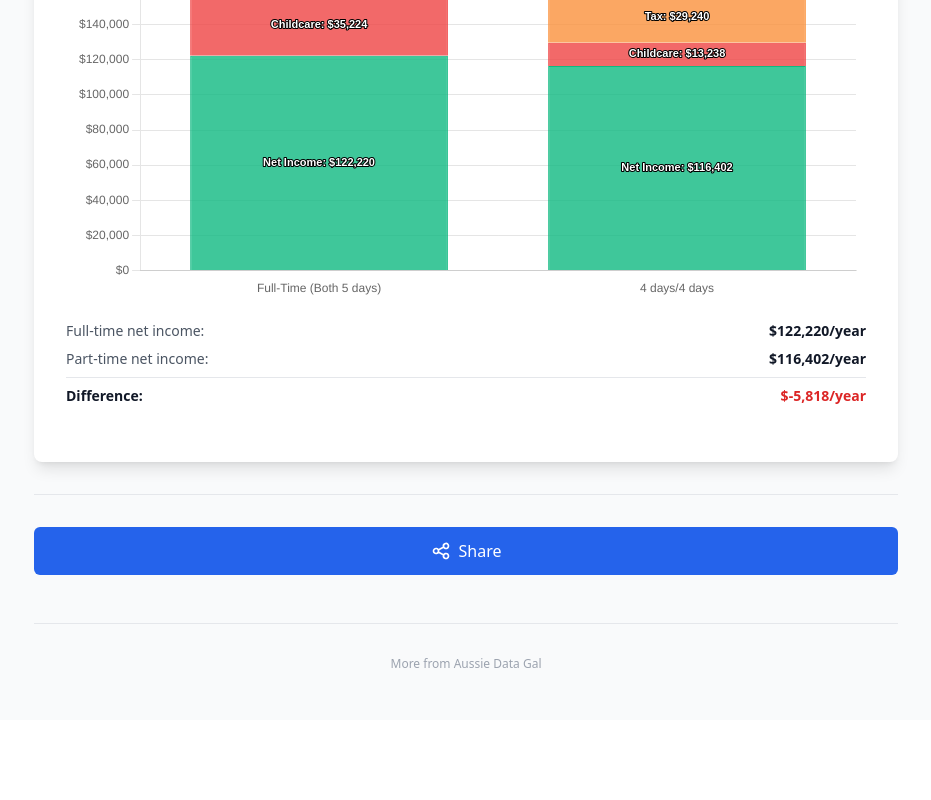
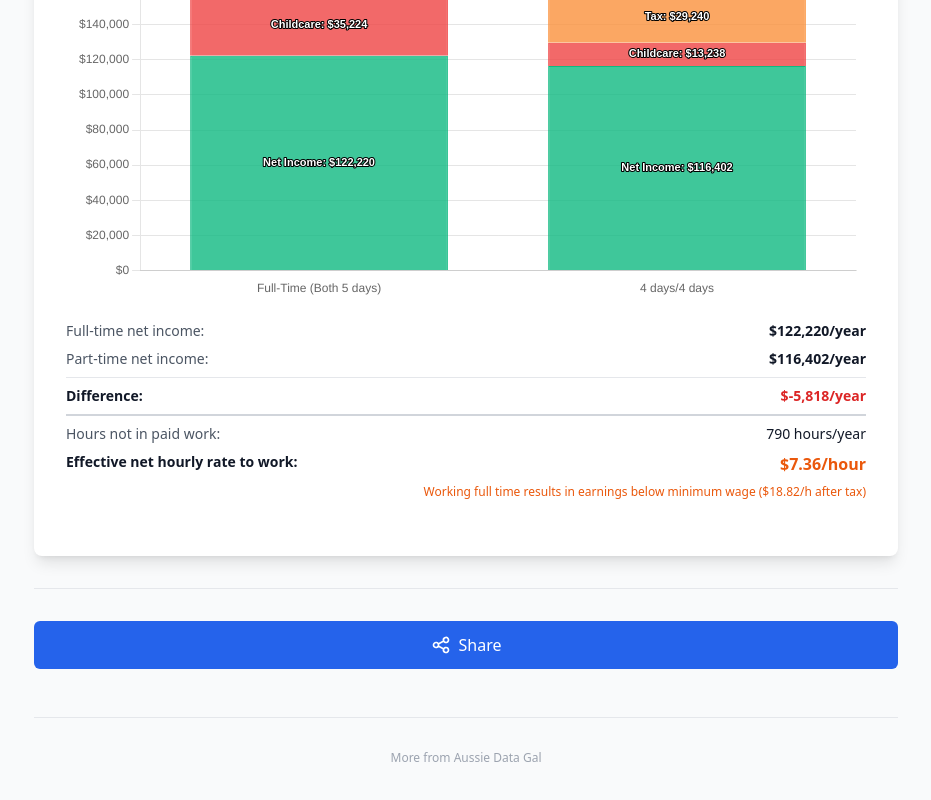
Before and after one commit to aussiedatagal/return-to-work-cost, a React (Vite) app: page / in a window 1280 px wide. Shown: the part 6598-7398 px from the top of the page, without its empty margins (174-1105 px from the left). Before the commit the page ends 7318 px from the top, so only its background shows below. Built offline with nearby package versions, Linux system fonts and the light colour scheme.

Commit message:
Add effective rate to the bottom of the graph too

```diff
--- a/src/components/SharingChildcareLoad.tsx
+++ b/src/components/SharingChildcareLoad.tsx
@@ -335,6 +335,13 @@ export default function SharingChildcareLoad({
   // Australian minimum wage after tax (approximate)
   // Minimum wage is $23.23/hour gross, after tax at 19% (first bracket) ≈ $18.82/hour
   const MINIMUM_WAGE_AFTER_TAX = 23.23 * 0.81 // Approximately $18.82/hour
+
+  // Calculate combined effective hourly rate if both parents worked additional days to reach full-time
+  const totalAdditionalHours = firstParentHoursNotInPaidWork + secondParentHoursNotInPaidWork
+  const totalNetBenefitForAdditionalDays = firstParentNetBenefitPerExtraDay + secondParentNetBenefitPerExtraDay
+  const combinedEffectiveHourlyRate = totalAdditionalHours > 0
+    ? totalNetBenefitForAdditionalDays / totalAdditionalHours
+    : 0
 
   // Prepare data for stacked bar chart
   // Stack order: Net Income Base (bottom), Family Support Benefit (on top of base), Childcare (middle), Tax (top)
@@ -957,6 +964,38 @@ export default function SharingChildcareLoad({
                 ${Math.round(partTimeNetIncome - fullTimeNetIncome).toLocaleString()}/year
               </span>
             </div>
+            {totalAdditionalHours > 0 && (
+              <>
+                <div className="flex justify-between border-t-2 border-gray-300 pt-2 mt-2">
+                  <span className="text-gray-600">Hours not in paid work:</span>
+                  <span className="font-medium text-gray-900">
+                    {Math.round(totalAdditionalHours).toLocaleString()} hours/year
+                  </span>
+                </div>
+                <div className="flex justify-between">
+                  <span className="font-semibold text-gray-900">Effective net hourly rate to work:</span>
+                  <span className={`font-bold text-base ${
+                    combinedEffectiveHourlyRate < 0
+                      ? 'text-red-600'
+                      : combinedEffectiveHourlyRate < MINIMUM_WAGE_AFTER_TAX
+                      ? 'text-orange-600'
+                      : 'text-gray-900'
+                  }`}>
+                    ${combinedEffectiveHourlyRate.toFixed(2)}/hour
+                  </span>
+                </div>
+                {combinedEffectiveHourlyRate < 0 && (
+                  <p className="text-xs text-red-600 mt-1 text-right">
+                    Working full time results in a net loss
+                  </p>
+                )}
+                {combinedEffectiveHourlyRate >= 0 && combinedEffectiveHourlyRate < MINIMUM_WAGE_AFTER_TAX && (
+                  <p className="text-xs text-orange-600 mt-1 text-right">
+                    Working full time results in earnings below minimum wage (${MINIMUM_WAGE_AFTER_TAX.toFixed(2)}/h after tax)
+                  </p>
+                )}
+              </>
+            )}
           </div>
         </div>
       )}
```
